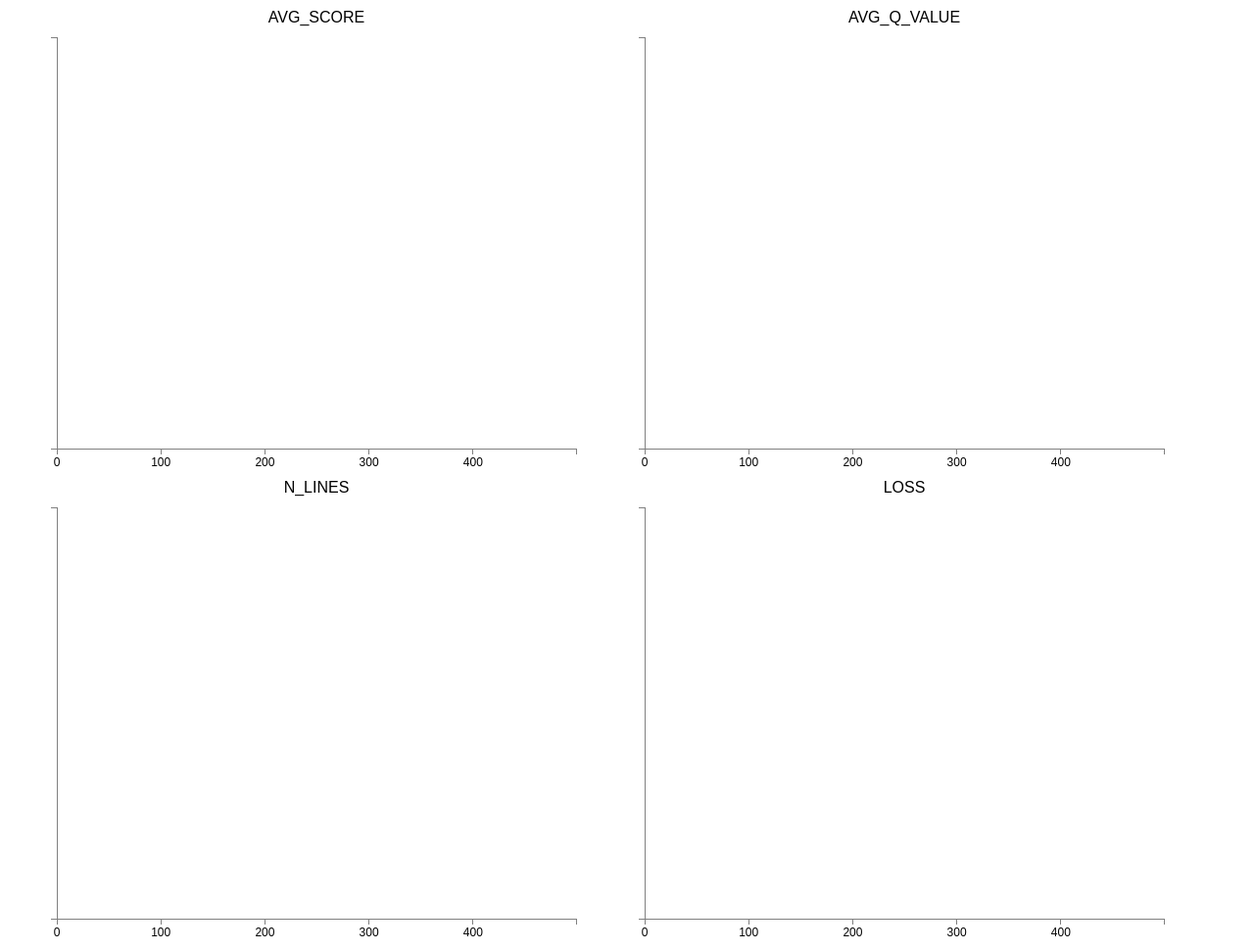
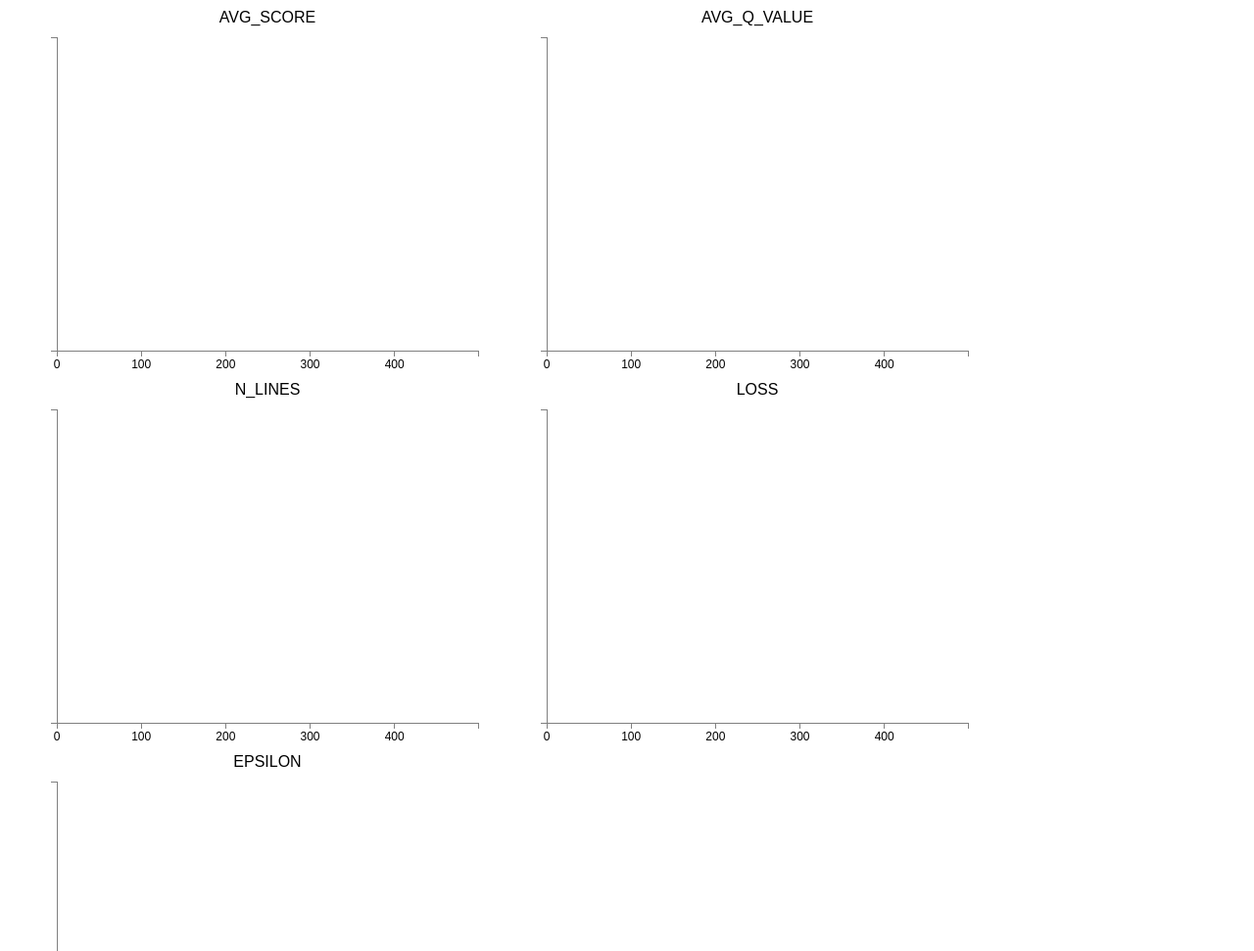
Before and after one commit to andreweskeclarke/reinforcement_learning, a plain HTML site: page hosting/index.html in a window 1280 px wide. Shown: the top 971 px of the page at 98% size. Drawn offline with nearby package versions, Linux system fonts and the light colour scheme; files whose address does not match are found by name.

Commit message:
Resize graphs, show epsilon, ie % of time we exploit our knowledge

```diff
--- a/hosting/index.html
+++ b/hosting/index.html
@@ -33,13 +33,13 @@ path {
 
 // Set the dimensions of the canvas / graph
 var margin = {top: 30, right: 20, bottom: 30, left: 50},
-    width = 600 - margin.left - margin.right,
-    height = 2*(270 - margin.top - margin.bottom);
+    width = 500 - margin.left - margin.right,
+    height = 2*(220 - margin.top - margin.bottom);
 
 // Get the data
 d3.csv("output.csv", function(error, data) {
 
-    var fields = ["avg_score", "avg_q_value", "n_lines", "loss", "accuracy"];
+    var fields = ["avg_score", "avg_q_value", "n_lines", "loss", "epsilon"];
     for(var i = 0; i < fields.length; i++) {
         var fieldName = fields[i];
         // Set the ranges
```
